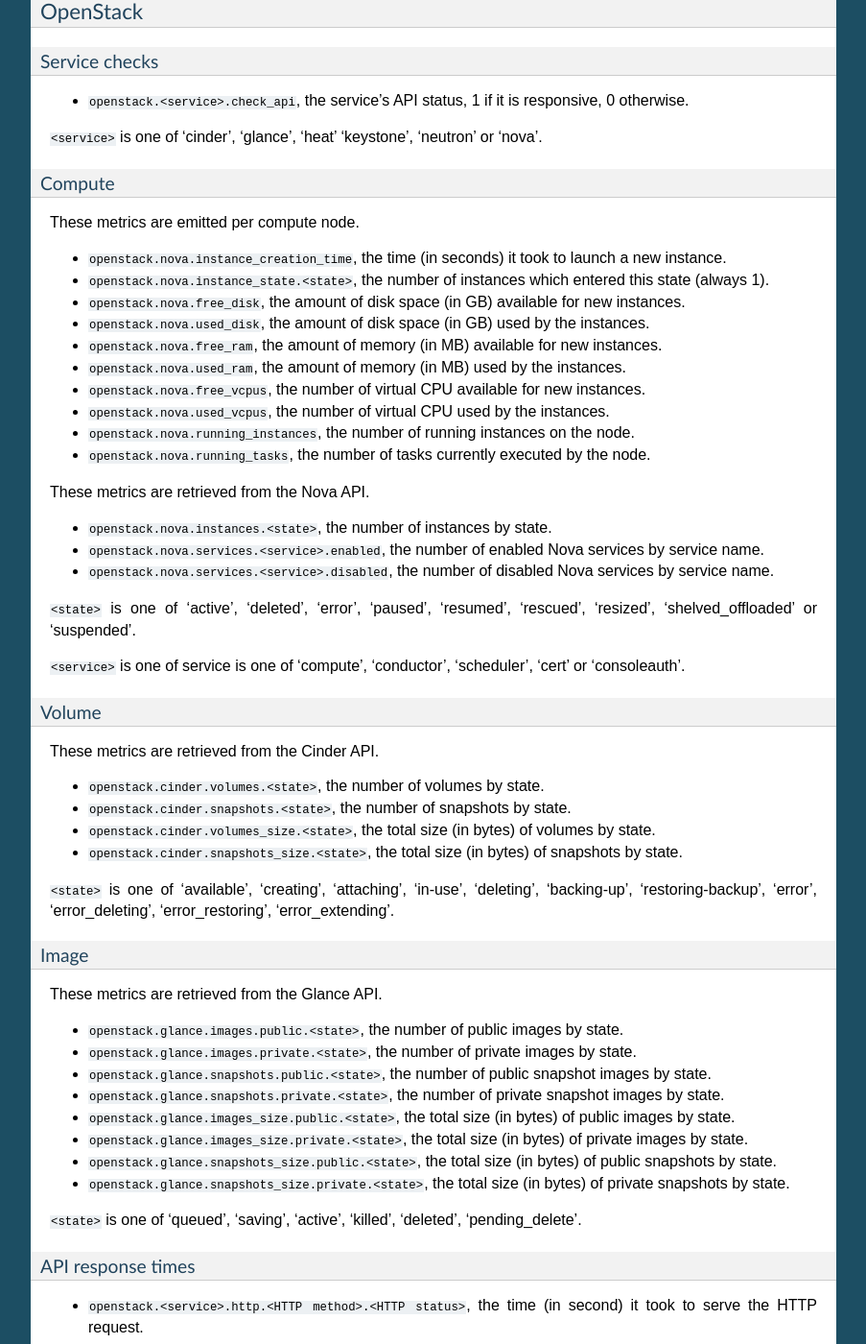
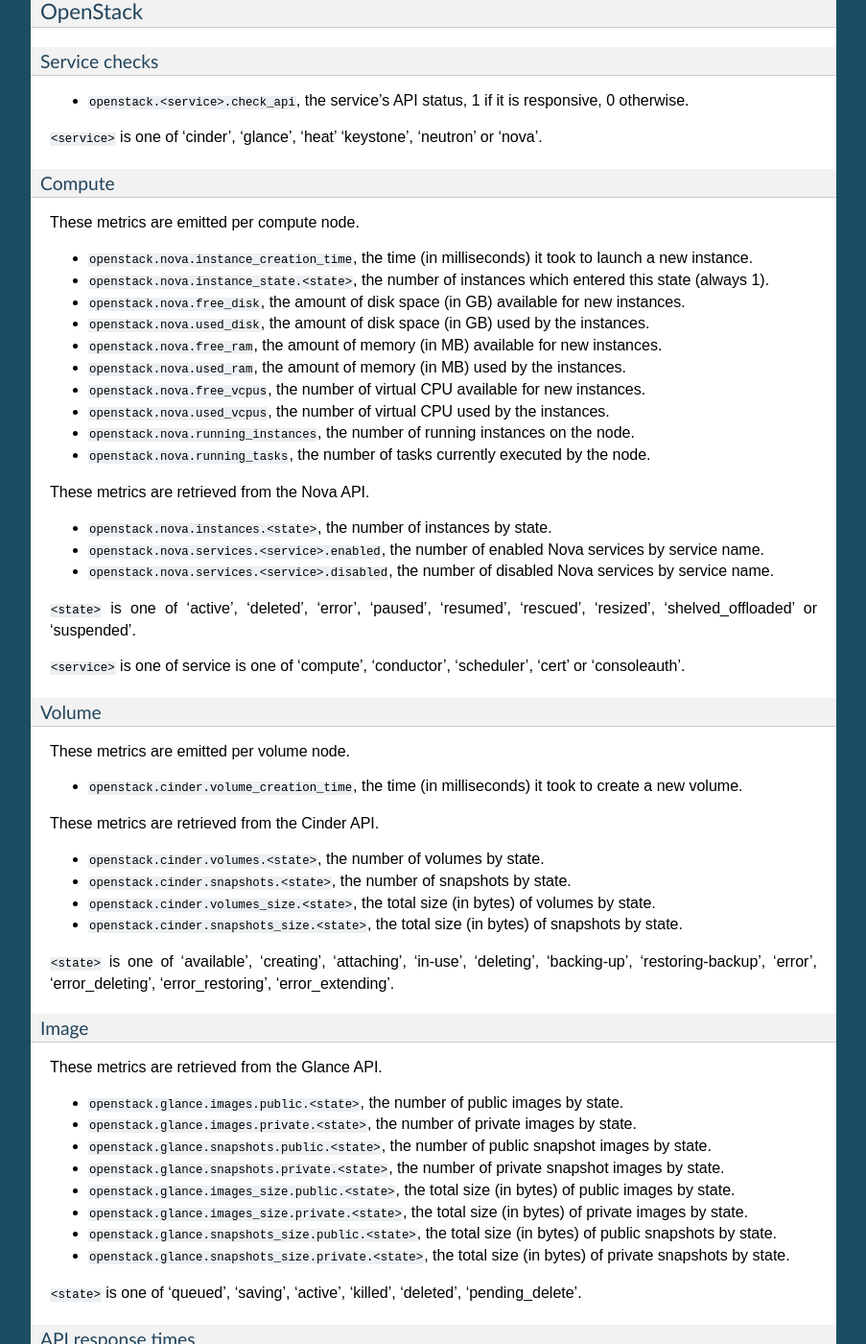
Before and after one commit to openstack-archive/fuel-plugin-lma-collector, a Sphinx documentation site: the page built from doc/source/metrics.rst, in a window 1280 px wide and 1400 px high, scrolled down 5712 px. Shown: the whole window at 96% size, without its empty margins (198-1101 px from the left). Built offline with Sphinx 7.4.7, drawn with Linux system fonts in a browser that asks for light colours.

Commit message:
Add volume creation time metric
Change-Id: Id8dd79a58e50bce9a0dae981bb7c323e1256f4b5

```diff
--- a/doc/source/metrics/openstack.rst
+++ b/doc/source/metrics/openstack.rst
@@ -12,7 +12,7 @@
 
 These metrics are emitted per compute node.
 
-* ``openstack.nova.instance_creation_time``, the time (in seconds) it took to launch a new instance.
+* ``openstack.nova.instance_creation_time``, the time (in milliseconds) it took to launch a new instance.
 * ``openstack.nova.instance_state.<state>``, the number of instances which entered this state (always 1).
 * ``openstack.nova.free_disk``, the amount of disk space (in GB) available for new instances.
 * ``openstack.nova.used_disk``, the amount of disk space (in GB) used by the instances.
@@ -37,6 +37,10 @@
 
 Volume
 ^^^^^^
+
+These metrics are emitted per volume node.
+
+* ``openstack.cinder.volume_creation_time``, the time (in milliseconds) it took to create a new volume.
 
 These metrics are retrieved from the Cinder API.
 
```
Also changed, not shown: 3 other files.
